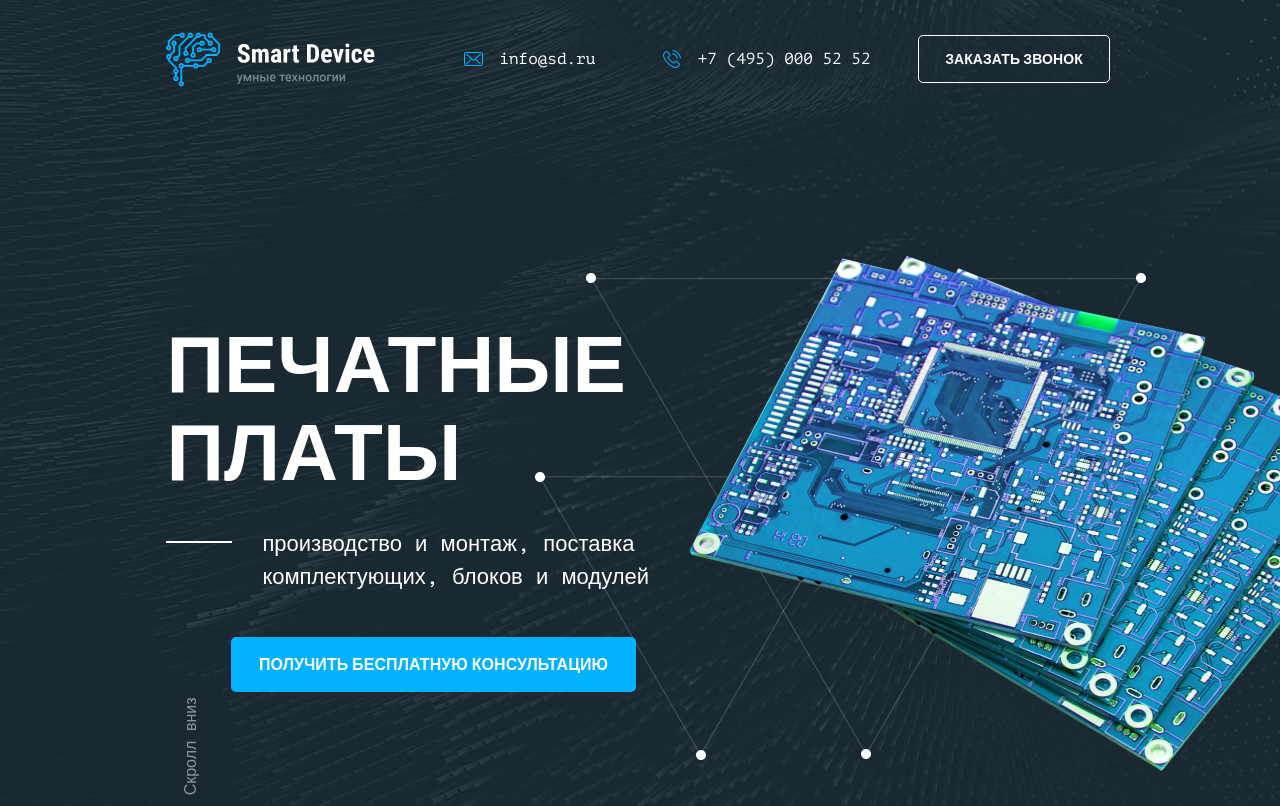
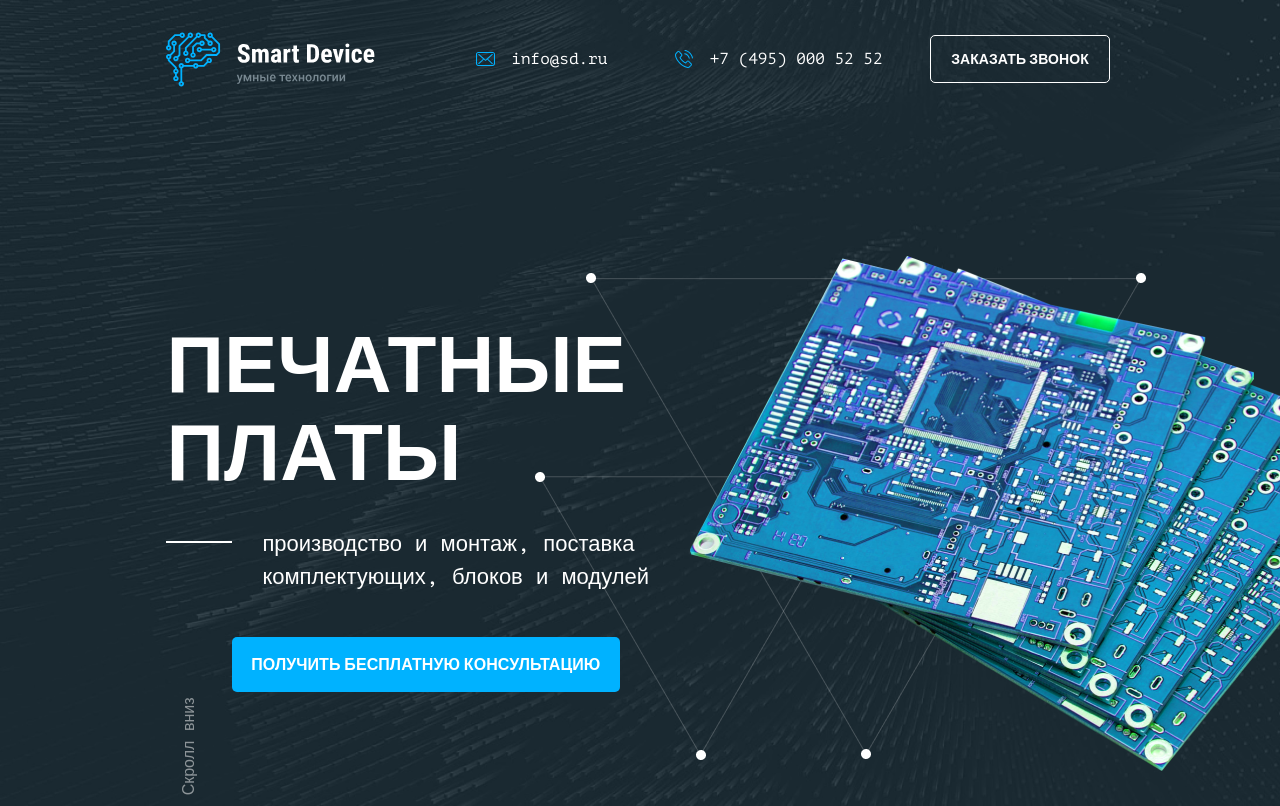
Before and after one commit to GulnaraY/SmartDeviceLigaA, a website: page source/index.html in a window 1280 px wide. Shown: the top 806 px of the page. Drawn offline with nearby package versions, Linux system fonts and the light colour scheme; files that its build step writes are made by us from their sources.

Commit message:
добавляет исправления пп

```diff
--- a/source/sass/blocks/_button.scss
+++ b/source/sass/blocks/_button.scss
@@ -5,7 +5,7 @@
   cursor: pointer;
   box-sizing: border-box;
   border-radius: 5px;
-  padding: 15px 26px;
+  padding: 15px 20px;
   text-transform: uppercase;
   background-color: transparent;
   text-align: center;
@@ -32,7 +32,7 @@
   width: auto;
   background-color: $accent-color;
   border: none;
-  padding: 19px 5.7%;
+  padding: 19px 3.7%;
   font-size: $font-size-desktop-s;
 }
 
--- a/source/sass/blocks/_header-middle.scss
+++ b/source/sass/blocks/_header-middle.scss
@@ -8,7 +8,7 @@
 }
 
 .header-middle__left-column {
-  width: 44%;
+  width: 47%;
   position: relative;
 }
 
@@ -25,7 +25,7 @@
   padding: 0;
   font-size: $font-size-desktop-m;
   line-height: $line-height-m;
-  width: auto;
+  width: 81%;
   padding-left: 96px;
   position: relative;
   margin-bottom: 43px;
--- a/source/sass/blocks/_link-to-consultation.scss
+++ b/source/sass/blocks/_link-to-consultation.scss
@@ -1,5 +1,5 @@
 .link-to-consultation {
-  margin-left: 13.2%;
+  margin-left: 12.5%;
 }
 
 .link-to-consultation__text--mobile {
```
Also changed, not shown: build/css/style.min.css, 1 other file.
